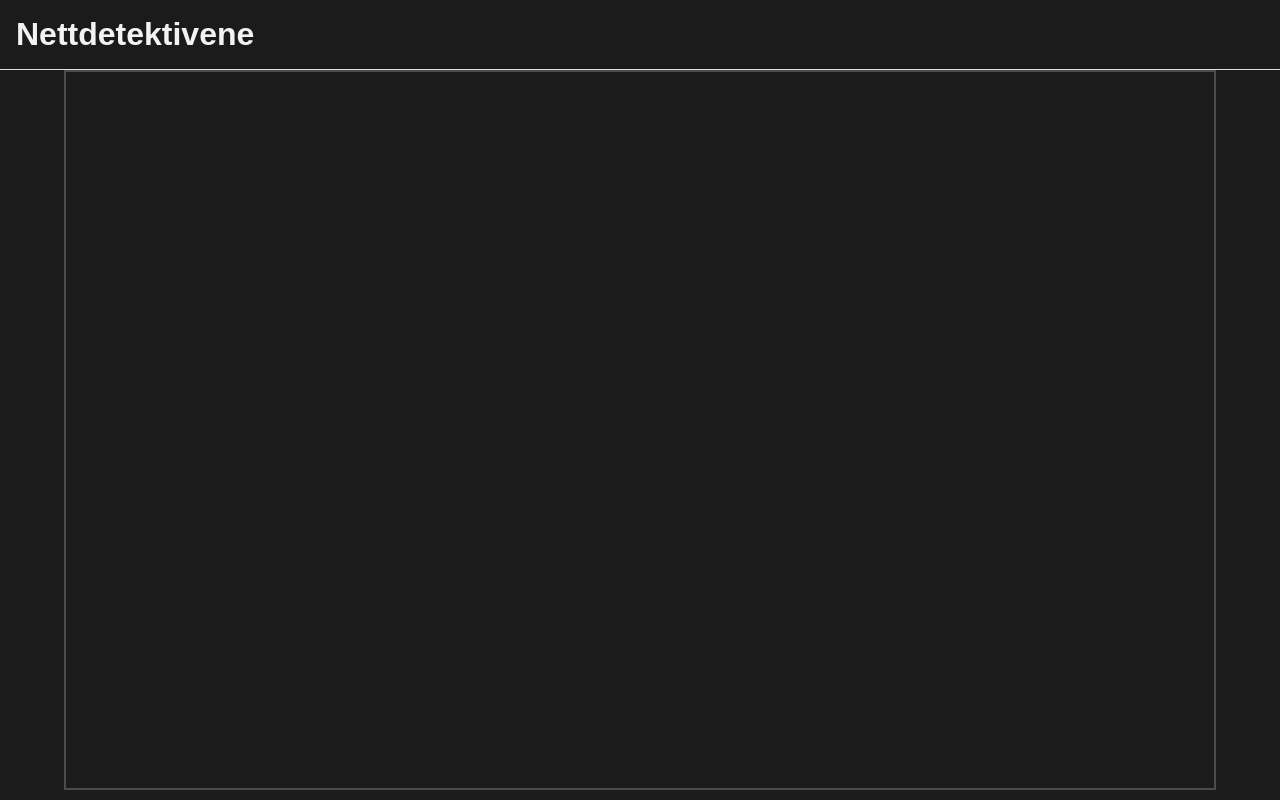
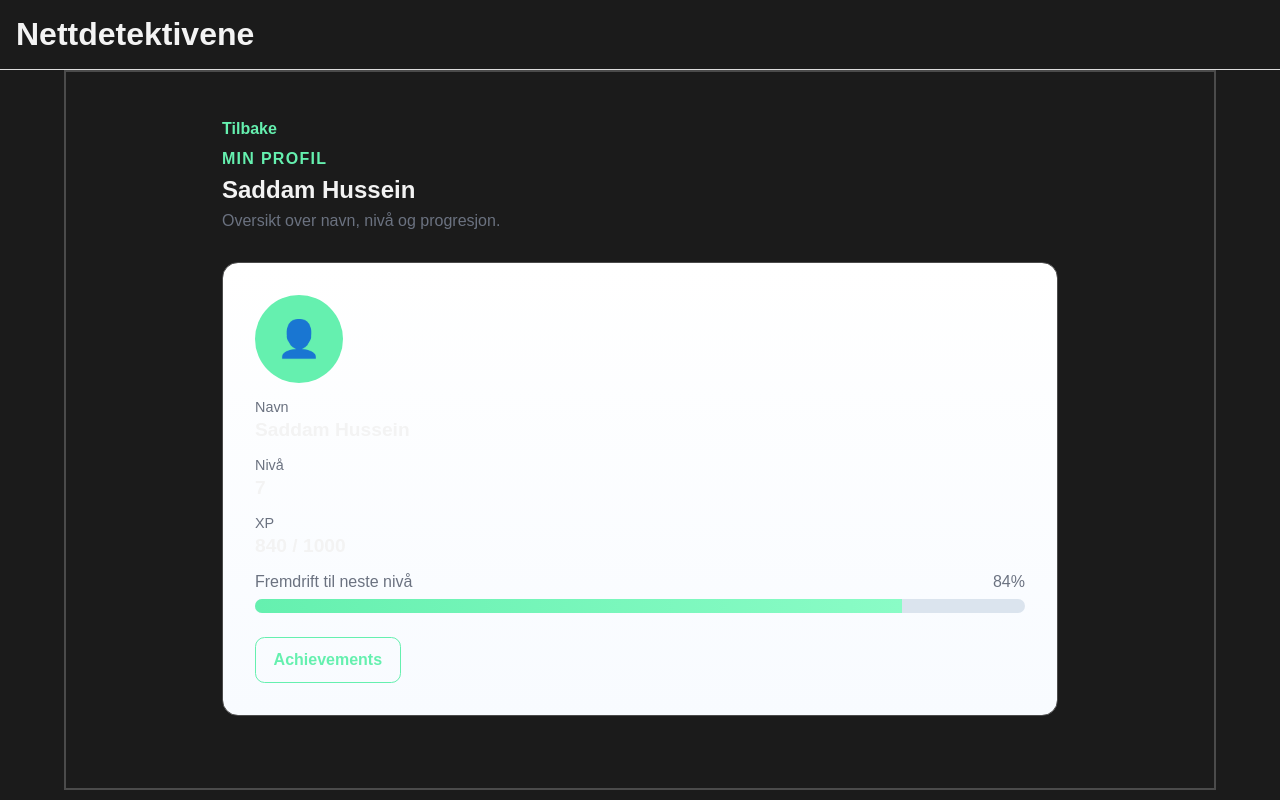
Before and after one commit to moss-flower/nettdetektivene-systemutvkling2, a Nuxt app in the folder frontend/: page /student/profile in a window 1280 px wide. Before the commit this address had no page. Built offline with nearby package versions, Linux system fonts and the light colour scheme.

Commit message:
feat(frontend): add student profile and achievements pages

```diff
--- /dev/null
+++ b/frontend/app/pages/student/achievements.vue
@@ -0,0 +1,84 @@
+<script setup lang="ts">
+const achievements = [
+  { title: 'Første steg', description: 'Fullførte første oppgave.' },
+  { title: 'XP-jeger', description: 'Kom over 500 XP.' },
+  { title: 'På vei opp', description: 'Nådde nivå 7.' }
+]
+</script>
+
+<template>
+  <section class="achievementsPage">
+    <header class="pageHeader">
+      <NuxtLink class="backLink" to="/student/profile">Tilbake til profil</NuxtLink>
+      <p class="eyebrow">Achievements</p>
+      <h1>Mine prestasjoner</h1>
+      <p class="subtitle">Foreløpige plassholdere til vi får ekte data.</p>
+    </header>
+
+    <div class="achievementsGrid">
+      <article v-for="achievement in achievements" :key="achievement.title" class="achievementCard">
+        <h2>{{ achievement.title }}</h2>
+        <p>{{ achievement.description }}</p>
+      </article>
+    </div>
+  </section>
+</template>
+
+<style scoped>
+.achievementsPage {
+  width: 100%;
+  max-width: 900px;
+  margin: 0 auto;
+  padding: var(--space-4);
+}
+
+.pageHeader {
+  margin-bottom: var(--space-4);
+}
+
+.backLink {
+  display: inline-block;
+  margin-bottom: 0.75rem;
+  color: var(--primary);
+  font-weight: 600;
+}
+
+.eyebrow {
+  color: var(--primary);
+  font-weight: 700;
+  letter-spacing: 0.08em;
+  text-transform: uppercase;
+  margin-bottom: 0.5rem;
+}
+
+h1 {
+  margin: 0 0 0.5rem 0;
+  color: var(--text);
+}
+
+.subtitle {
+  margin: 0;
+  color: var(--muted);
+}
+
+.achievementsGrid {
+  display: grid;
+  gap: 1rem;
+}
+
+.achievementCard {
+  padding: 1rem;
+  border: 1px solid var(--border);
+  border-radius: 1rem;
+  background: linear-gradient(180deg, #ffffff 0%, #f9fbff 100%);
+}
+
+.achievementCard h2 {
+  margin-bottom: 0.35rem;
+  color: var(--text);
+}
+
+.achievementCard p {
+  color: var(--muted);
+}
+</style>
--- /dev/null
+++ b/frontend/app/pages/student/profile.vue
@@ -0,0 +1,169 @@
+<script setup lang="ts">
+const studentName = 'Saddam Hussein'
+const currentLevel = 7
+const currentXp = 840
+const nextLevelXp = 1000
+const xpProgress = Math.round((currentXp / nextLevelXp) * 100)
+</script>
+
+<template>
+  <section class="profilePage">
+    <header class="pageHeader">
+      <NuxtLink class="backLink" to="/">Tilbake</NuxtLink>
+      <p class="eyebrow">Min profil</p>
+      <h1>{{ studentName }}</h1>
+      <p class="subtitle">Oversikt over navn, nivå og progresjon.</p>
+    </header>
+
+    <div class="profileCard">
+      <div class="avatarWrap" aria-hidden="true">👤</div>
+
+      <div class="infoBlock">
+        <p class="label">Navn</p>
+        <p class="value">{{ studentName }}</p>
+      </div>
+
+      <div class="infoBlock">
+        <p class="label">Nivå</p>
+        <p class="value">{{ currentLevel }}</p>
+      </div>
+
+      <div class="infoBlock">
+        <p class="label">XP</p>
+        <p class="value">{{ currentXp }} / {{ nextLevelXp }}</p>
+      </div>
+
+      <div class="progressSection">
+        <div class="progressHeader">
+          <span>Fremdrift til neste nivå</span>
+          <span>{{ xpProgress }}%</span>
+        </div>
+        <div class="progressBar" role="progressbar" :aria-valuenow="xpProgress" aria-valuemin="0" aria-valuemax="100">
+          <div class="progressFill" :style="{ width: `${xpProgress}%` }"></div>
+        </div>
+      </div>
+
+      <div class="actions">
+        <NuxtLink class="secondaryButton" to="/student/achievements">Achievements</NuxtLink>
+      </div>
+    </div>
+  </section>
+</template>
+
+<style scoped>
+.profilePage {
+  width: 100%;
+  max-width: 900px;
+  margin: 0 auto;
+  padding: var(--space-4);
+}
+
+.pageHeader {
+  margin-bottom: var(--space-4);
+}
+
+.backLink {
+  display: inline-block;
+  margin-bottom: 0.75rem;
+  color: var(--primary);
+  font-weight: 600;
+}
+
+.eyebrow {
+  color: var(--primary);
+  font-weight: 700;
+  letter-spacing: 0.08em;
+  text-transform: uppercase;
+  margin-bottom: 0.5rem;
+}
+
+h1 {
+  margin: 0 0 0.5rem 0;
+  color: var(--text);
+}
+
+.subtitle {
+  margin: 0;
+  color: var(--muted);
+}
+
+.profileCard {
+  display: grid;
+  gap: 1rem;
+  padding: var(--space-4);
+  border: 1px solid var(--border);
+  border-radius: 1rem;
+  background: linear-gradient(180deg, #ffffff 0%, #f8fbff 100%);
+}
+
+.avatarWrap {
+  width: 88px;
+  height: 88px;
+  display: grid;
+  place-items: center;
+  border-radius: 999px;
+  background: var(--primary);
+  color: #111827;
+  font-size: 2.25rem;
+  font-weight: 700;
+}
+
+.infoBlock {
+  display: grid;
+  gap: 0.25rem;
+}
+
+.label {
+  color: var(--muted);
+  font-size: 0.9rem;
+}
+
+.value {
+  font-size: 1.2rem;
+  font-weight: 700;
+  color: var(--text);
+}
+
+.progressSection {
+  display: grid;
+  gap: 0.5rem;
+}
+
+.progressHeader {
+  display: flex;
+  justify-content: space-between;
+  gap: 1rem;
+  color: var(--muted);
+}
+
+.progressBar {
+  width: 100%;
+  height: 0.9rem;
+  border-radius: 999px;
+  overflow: hidden;
+  background: #dbe4ee;
+}
+
+.progressFill {
+  height: 100%;
+  background: linear-gradient(90deg, var(--primary), #8afcc6);
+}
+
+.actions {
+  display: flex;
+  gap: 0.75rem;
+  margin-top: 0.5rem;
+}
+
+.secondaryButton {
+  display: inline-flex;
+  align-items: center;
+  justify-content: center;
+  padding: 0.8rem 1.1rem;
+  border-radius: 0.6rem;
+  border: 1px solid var(--primary);
+  background: transparent;
+  color: var(--primary);
+  font-weight: 700;
+}
+</style>
```
